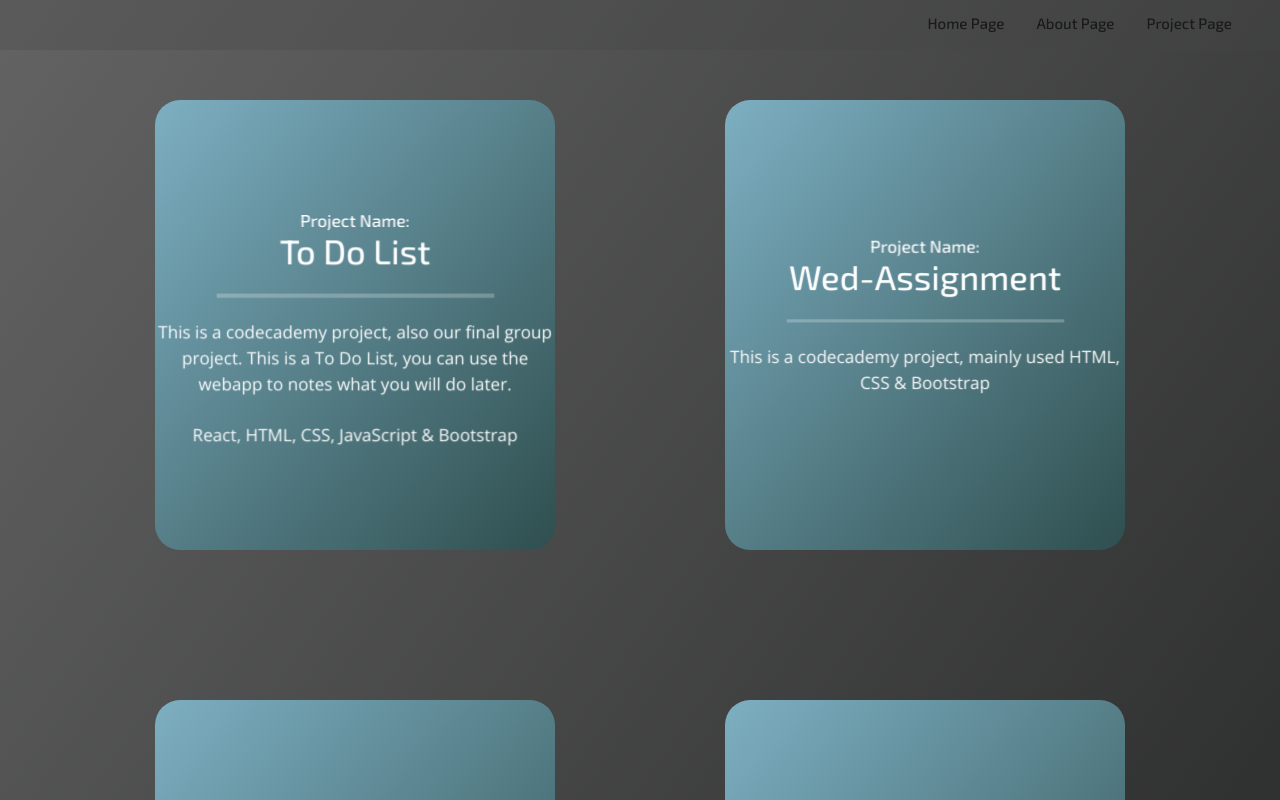
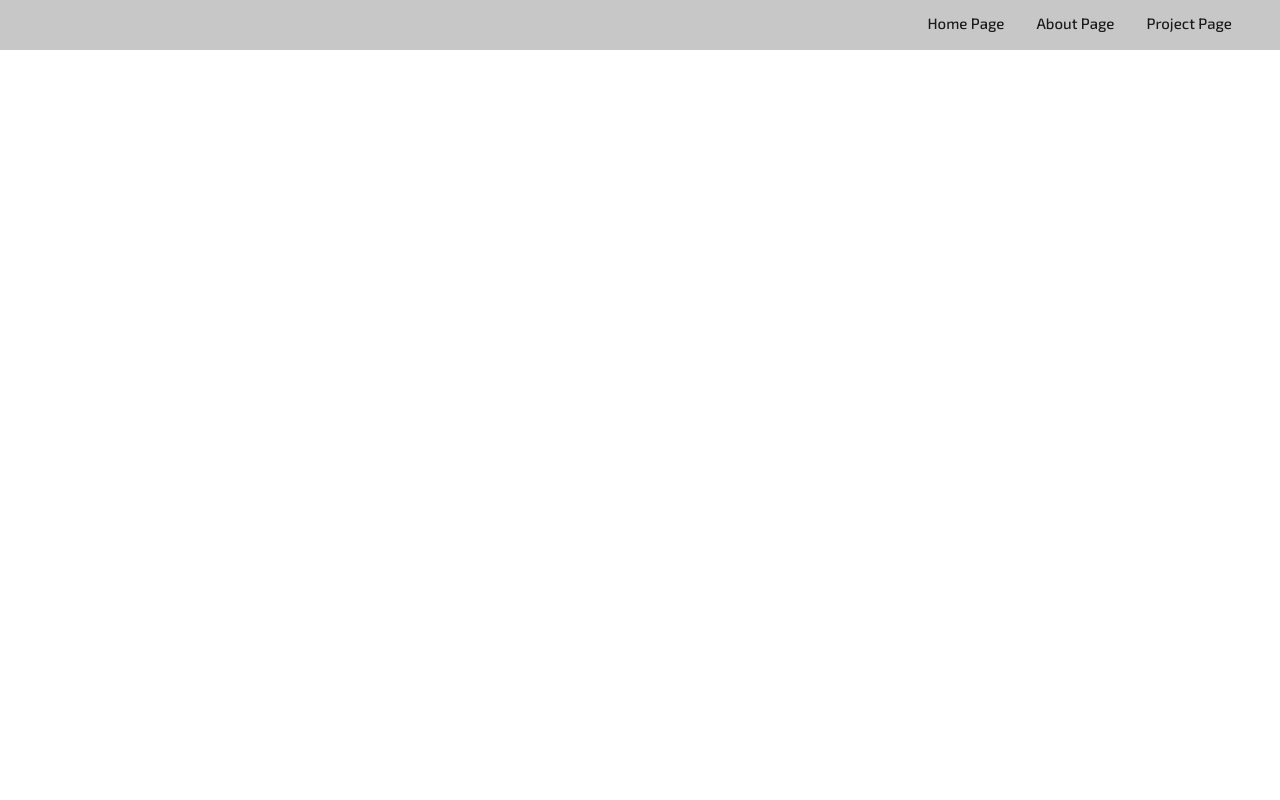
Before and after one commit to gabriel888chow/Gabriel-Page, a React (Create React App) app: page /projectPage in a window 1280 px wide. Shown: the top 800 px of the page. Built offline with nearby package versions, Linux system fonts and the light colour scheme; a web font is replaced by a local one.

Commit message:
Update App.js

```diff
--- a/src/App.js
+++ b/src/App.js
@@ -17,8 +17,8 @@ function App() {
         {/* <Home /> */}
       <Routes>
         <Route path="/Gabriel-Page" element={<Home/>} />
-        <Route path="/aboutPage" element={<About/>} />
-        <Route path="/projectPage" element={<Project/>} />
+        <Route path="/Gabriel-Page/#/aboutPage" element={<About/>} />
+        <Route path="/Gabriel-Page/#/projectPage" element={<Project/>} />
       </Routes>
     </BrowserRouter>
   );
```
